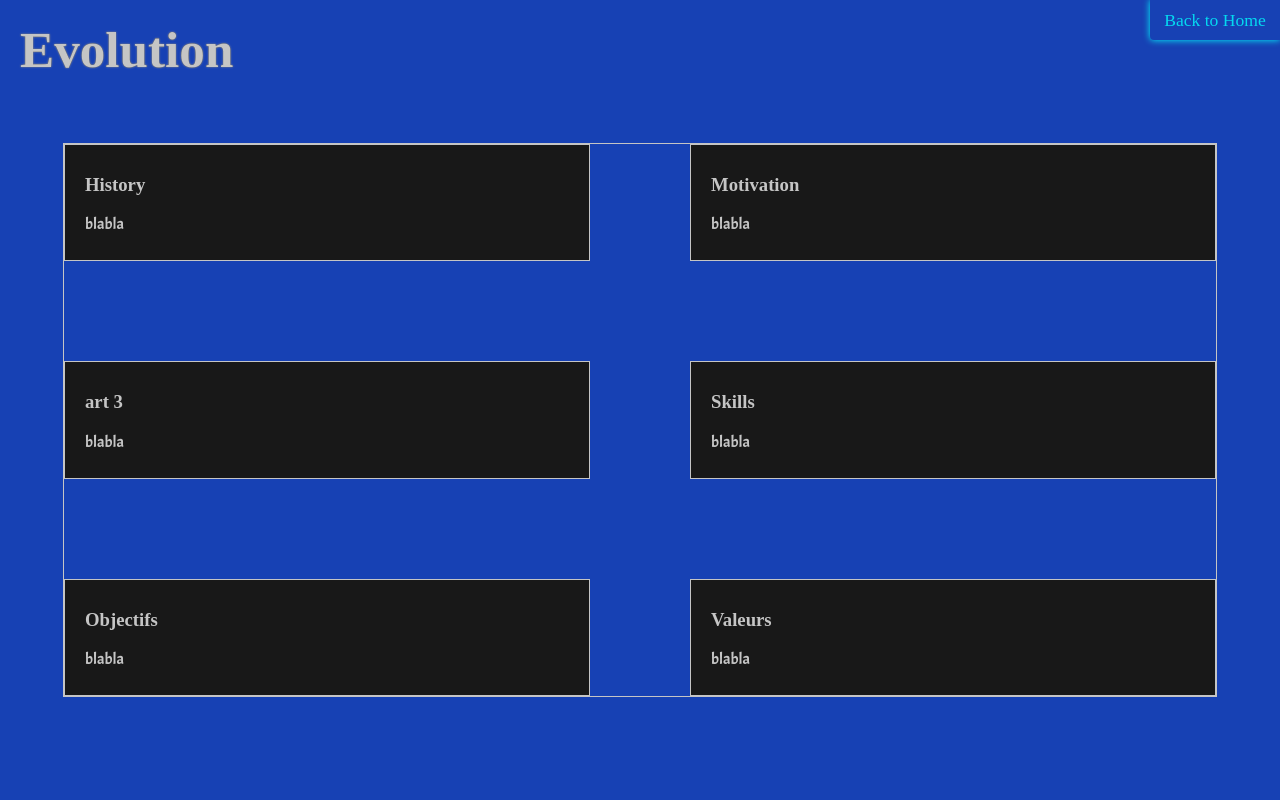
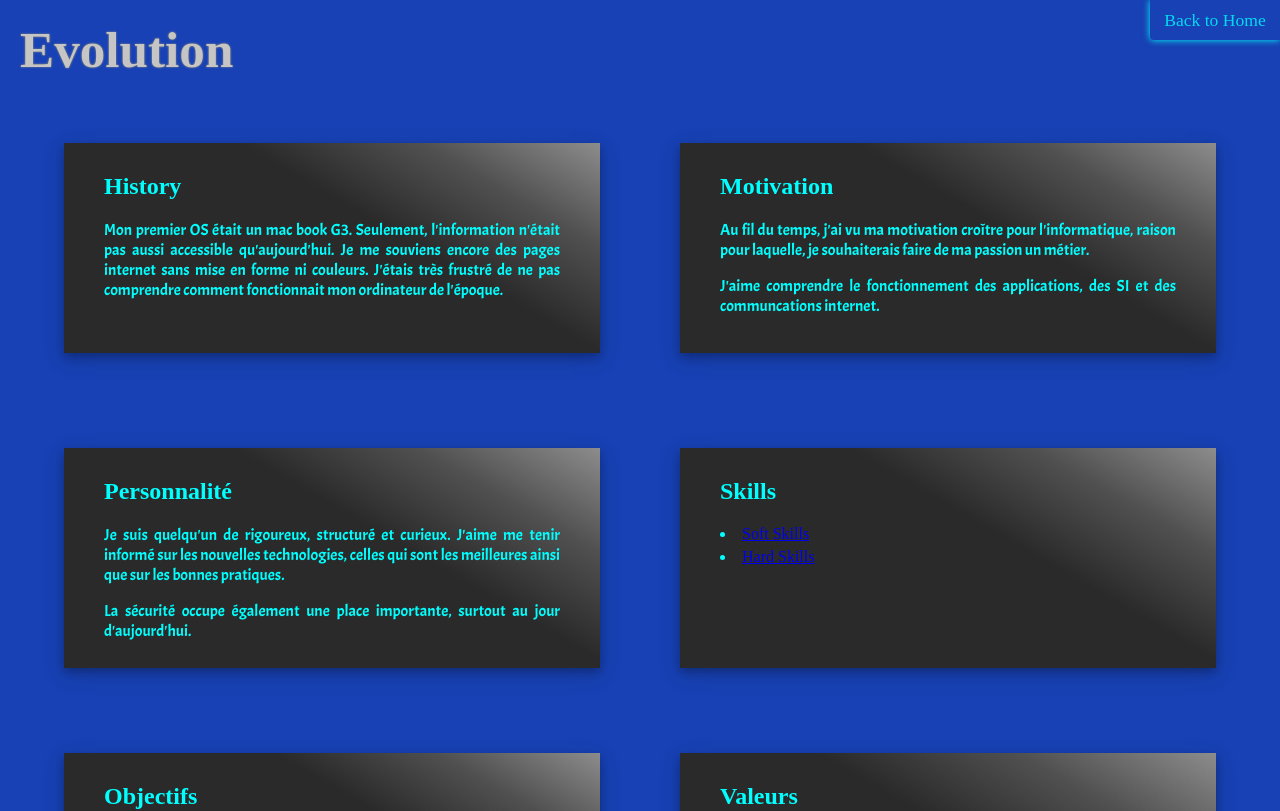
Before and after one commit to TLRKiliann/yarn-portfolio, a Next.js app in the folder my-portfolio/: page /evolution in a window 1280 px wide. Shown: the top 811 px of the page. Built offline with nearby package versions, Linux system fonts and the light colour scheme; a web font is replaced by a local one.

Commit message:
evolution at work

```diff
--- a/my-portfolio/pages/evolution/index.tsx
+++ b/my-portfolio/pages/evolution/index.tsx
@@ -1,4 +1,5 @@
 import Head from 'next/head'
+import Link from 'next/link'
 //import Image from 'next/image'
 import Layout from "../../components/Layout"
 import ButtonGoHome from "../../components/ButtonGoHome"
@@ -23,34 +24,82 @@ const Evolution:React.FC = () => {
 
         <div className={styles.articlecontainer}>
           <div className={styles.article}>
-            <h3>History</h3>
-            <p>blabla</p>
+            <h2 className={styles.h2}>History</h2>
+            <p>
+              Mon premier OS était un mac book G3. Seulement, l'information n'était pas aussi
+              accessible qu'aujourd'hui. Je me souviens encore des pages internet sans mise
+              en forme ni couleurs. J'étais très frustré de ne pas comprendre comment fonctionnait
+              mon ordinateur de l'époque.
+            </p>
           </div>
-          <div className={styles.article}>
-            <h3>Motivation</h3>
-            <p>blabla</p>
+          <div className={styles.article2}>
+            <h2 className={styles.h2}>Motivation</h2>
+            <p>
+              Au fil du temps, j'ai vu ma motivation croître pour l'informatique,
+              raison pour laquelle, je souhaiterais faire de ma passion un métier.
+            </p>
+            <p>
+              J'aime comprendre le fonctionnement des applications, des SI et des
+              communcations internet.
+            </p>
           </div>
-          <div className={styles.article}>
-            <h3>art 3</h3>
-            <p>blabla</p>
+          <div className={styles.article3}>
+            <h2 className={styles.h2}>Personnalité</h2>
+            <p>
+              Je suis quelqu'un de rigoureux, structuré et curieux. J'aime me tenir informé
+              sur les nouvelles technologies, celles qui sont les meilleures ainsi que sur
+              les bonnes pratiques.
+            </p>
+            <p>
+              La sécurité occupe également une place importante, surtout au jour d'aujourd'hui.
+            </p>
           </div>
-          <div className={styles.article}>
-            <h3>Skills</h3>
-            <p>blabla</p>
+
+          <div className={styles.article4}>
+
+            <h2 className={styles.h2}>Skills</h2>
+
+            <div>
+              <li>
+                <Link href="/skills">
+                  Soft Skills
+                </Link>
+              </li>
+              <li>
+                <Link href="/skills">
+                  Hard Skills
+                </Link>
+              </li>
+            </div>
+
           </div>
-          <div className={styles.article}>
-            <h3>Objectifs</h3>
-            <p>blabla</p>
+
+          <div className={styles.article5}>
+            <h2 className={styles.h2}>Objectifs</h2>
+            <p>
+              Devenir un excellent développeur et travailler avec des pros serait pour moi l'idéal.
+              Plusieurs cerveaux valent toujours mieux qu'un ! Aussi, je pense que pour construire et
+              s'enrichir
+            </p>
           </div>
-          <div className={styles.article}>
-            <h3>Valeurs</h3>
-            <p>blabla</p>
+          <div className={styles.article6}>
+            <h2 className={styles.h2}>Valeurs</h2>
+            <p>
+              Identifier l'origine du problème et faire des liens pour trouver des solutions,
+              est une valeur importante que l'on retrouve aussi dans les soins. Je pense que
+              c'est une valeur importante également en informatique.
+
+              J'aime trouver des solutions et paramétrer les situations. Réfléchir
+              avant, pendant et après l'action. La remise en question et les remarques
+              sont pour moi essentiel pour s'amélioration et évoluer.
+              J'aime apprendre découvrir des nouvelles choses.
+
+              J'aime créer, innover et contribuer.
+            </p>
           </div>
         </div>
 
-
       </div>
-
 
     </Layout>
   )
--- a/my-portfolio/styles/Evolution.module.scss
+++ b/my-portfolio/styles/Evolution.module.scss
@@ -2,7 +2,7 @@
 @import 'colors.scss';
 
 .evolution {
-  position: fixed;
+  position: absolute;
   top: 0px;
   right: 0px;
   left: 0px;
@@ -20,23 +20,107 @@
       0px 0px 2px rgba(180,180,180, 1);
   }
   .articlecontainer {
-
     width: 90%;
     margin: auto;
     margin-top: 5%;
+    margin-bottom: 5%;
     display: grid;
     grid-template-columns: 1Fr 1Fr;
     grid-template-rows: 1Fr 1Fr 1Fr;
-    grid-column-gap: 100px;
-    grid-row-gap: 100px;
-    color: $whitesmoke;
-    border: 1px solid $whitesmoke;
+    grid-column-gap: 80px;
+    grid-row-gap: 40px;
+    color: $cyan;
+    /*border: 1px solid $whitesmoke;*/
 
     .article {
-      padding: 10px 20px;
-      color: $whitesmoke;
-      background: rgba(24, 24, 24, 1);
-      border: 1px solid $whitesmoke;
+      height: 190px;
+      padding: 10px 40px;
+      text-align: justify;
+      text-justify: inter-word;
+      color: $cyan;
+
+      background: linear-gradient(30deg, rgba(42, 42, 42, 1),
+        rgba(42, 42, 42, 1), rgba(42, 42, 42, 1),
+        rgba(42, 42, 42, 1), rgba(80,80,80, 1),
+        rgba(140,140,140, 1));
+      box-shadow: 0 4px 8px 0 rgba(0, 0, 0, 0.2),
+        0 6px 20px 0 rgba(0, 0, 0, 0.19);
+
+    }
+    .article2 {
+      height: 190px;
+      padding: 10px 40px;
+      text-align: justify;
+      text-justify: inter-word;
+      color: $cyan;
+
+      background: linear-gradient(30deg, rgba(42, 42, 42, 1),
+        rgba(42, 42, 42, 1), rgba(42, 42, 42, 1),
+        rgba(42, 42, 42, 1), rgba(80,80,80, 1),
+        rgba(140,140,140, 1));
+      box-shadow: 0 4px 8px 0 rgba(0, 0, 0, 0.2),
+        0 6px 20px 0 rgba(0, 0, 0, 0.19);
+
+    }
+    .article3 {
+      height: 200px;
+      padding: 10px 40px;
+      text-align: justify;
+      text-justify: inter-word;
+      color: $cyan;
+
+      background: linear-gradient(30deg, rgba(42, 42, 42, 1),
+        rgba(42, 42, 42, 1), rgba(42, 42, 42, 1),
+        rgba(42, 42, 42, 1), rgba(80,80,80, 1),
+        rgba(140,140,140, 1));
+      box-shadow: 0 4px 8px 0 rgba(0, 0, 0, 0.2),
+        0 6px 20px 0 rgba(0, 0, 0, 0.19);
+
+    }
+    .article4 {
+      height: 200px;
+      padding: 10px 40px;
+      text-align: justify;
+      text-justify: inter-word;
+      color: $cyan;
+
+      background: linear-gradient(30deg, rgba(42, 42, 42, 1),
+        rgba(42, 42, 42, 1), rgba(42, 42, 42, 1),
+        rgba(42, 42, 42, 1), rgba(80,80,80, 1),
+        rgba(140,140,140, 1));
+      box-shadow: 0 4px 8px 0 rgba(0, 0, 0, 0.2),
+        0 6px 20px 0 rgba(0, 0, 0, 0.19);
+
+    }
+    .article5 {
+      height: 140px;
+      padding: 10px 40px;
+      text-align: justify;
+      text-justify: inter-word;
+      color: $cyan;
+
+      background: linear-gradient(30deg, rgba(42, 42, 42, 1),
+        rgba(42, 42, 42, 1), rgba(42, 42, 42, 1),
+        rgba(42, 42, 42, 1), rgba(80,80,80, 1),
+        rgba(140,140,140, 1));
+      box-shadow: 0 4px 8px 0 rgba(0, 0, 0, 0.2),
+        0 6px 20px 0 rgba(0, 0, 0, 0.19);
+
+    }
+    .article6 {
+      height: 245px;
+      padding: 10px 40px;
+      text-align: justify;
+      text-justify: inter-word;
+      color: $cyan;
+
+      background: linear-gradient(30deg, rgba(42, 42, 42, 1),
+        rgba(42, 42, 42, 1), rgba(42, 42, 42, 1),
+        rgba(42, 42, 42, 1), rgba(80,80,80, 1),
+        rgba(140,140,140, 1));
+      box-shadow: 0 4px 8px 0 rgba(0, 0, 0, 0.2),
+        0 6px 20px 0 rgba(0, 0, 0, 0.19);
+
     }
   }
 }
```
